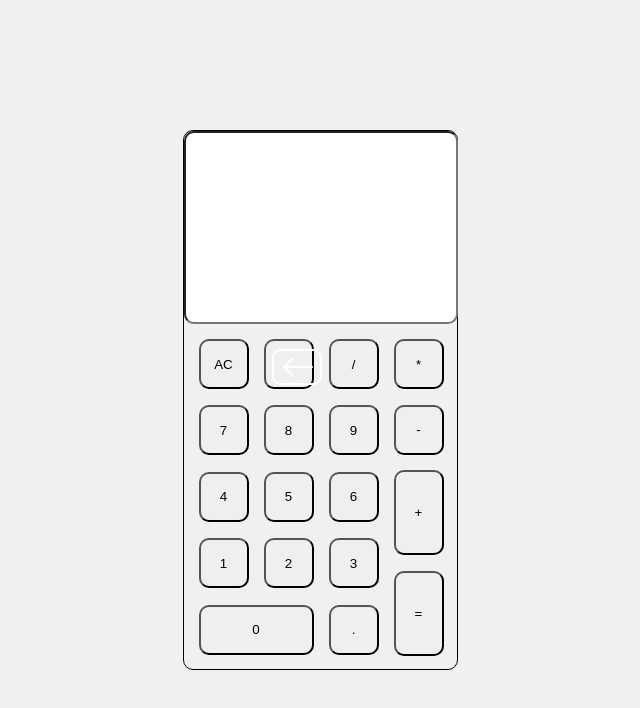
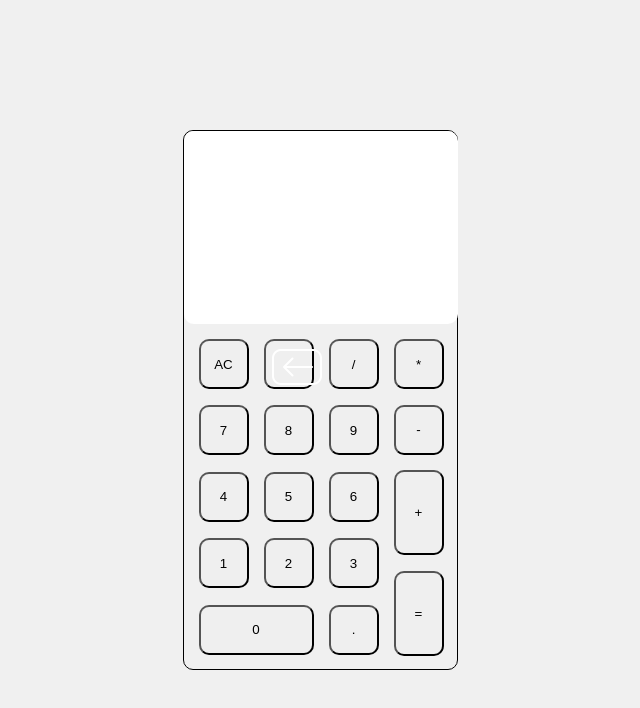
Before and after one commit to GabrielDevJourney/CalculatorProject, a plain HTML site: page code/index.html in a window 1280 px wide. Shown: the whole page, without its empty margins (320-960 px from the left). Drawn offline with Linux system fonts and the light colour scheme.

Commit message:
chaging screen display styling so doenst show a border

```diff
--- a/code/styles.css
+++ b/code/styles.css
@@ -71,4 +71,6 @@ body {
     width: 274px;
     height: 193px;
     border-radius: 10px;
+    border: 0;
+    outline: 0;
 }
```
